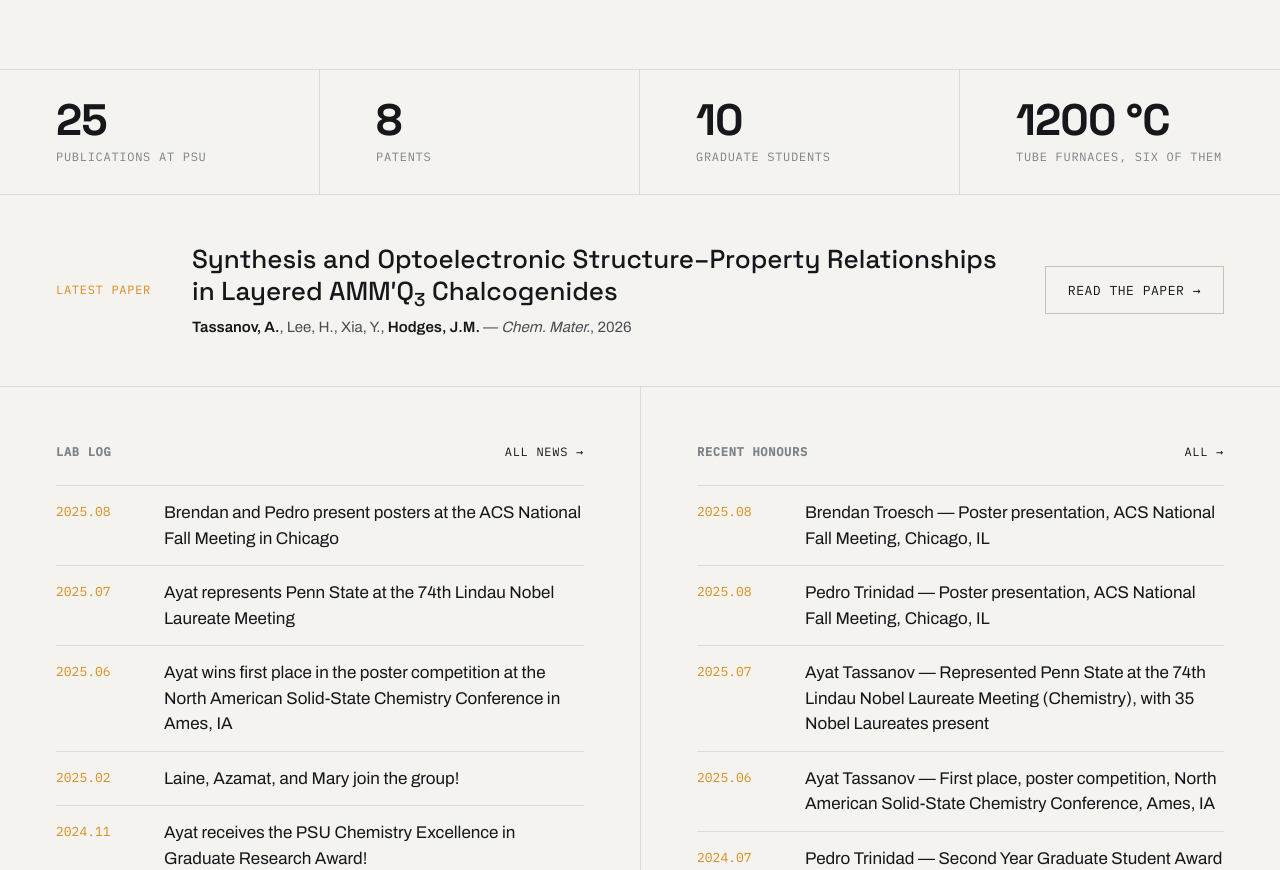
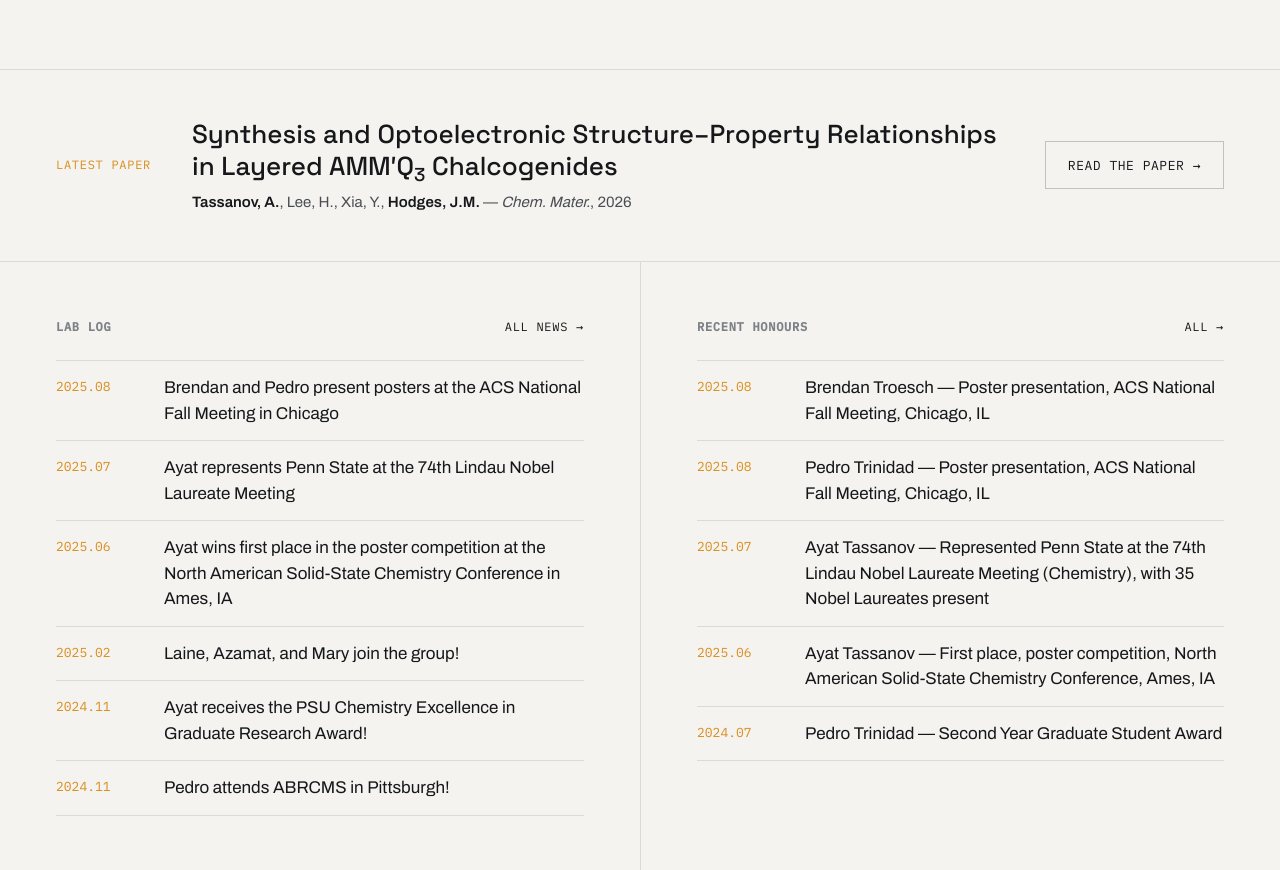
Before and after one commit to jmhlab/hodgesLab, an Eleventy site: page src/index.njk in a window 1280 px wide. Shown: the part 2623-3493 px from the top of the page. Built offline with nearby package versions, Linux system fonts and the light colour scheme; Eleventy itself is replaced by a stand-in of ours; files that its build step writes are made by us from their sources.

Commit message:
trim home

```diff
--- a/src/_data/site.yml
+++ b/src/_data/site.yml
@@ -68,17 +68,6 @@ about:
       scale, and establishing the structure–function relationships that
       reveal what it can do and why.
 
-# Numbers in the stat strip. Update when they change.
-stats:
-  - value: "25"
-    label: Publications at PSU
-  - value: "8"
-    label: Patents
-  - value: "10"
-    label: Graduate students
-  - value: "1200 °C"
-    label: Tube furnaces, six of them
-
 # Recruiting banner
 recruiting:
   headline: We can make anything. Come learn how.
--- a/src/index.njk
+++ b/src/index.njk
@@ -46,12 +46,6 @@ structuresOnPage: true
   {% endfor %}
 </section>
 
-<section class="stats" aria-label="Group at a glance">
-  {% for s in site.stats %}
-  <div class="stat"><div class="stat-value">{{ s.value }}</div><div class="eyebrow">{{ s.label }}</div></div>
-  {% endfor %}
-</section>
-
 {% set latest = publications[0] %}
 <section class="latest" aria-label="Latest paper">
   <div class="eyebrow amber">Latest paper</div>
```
